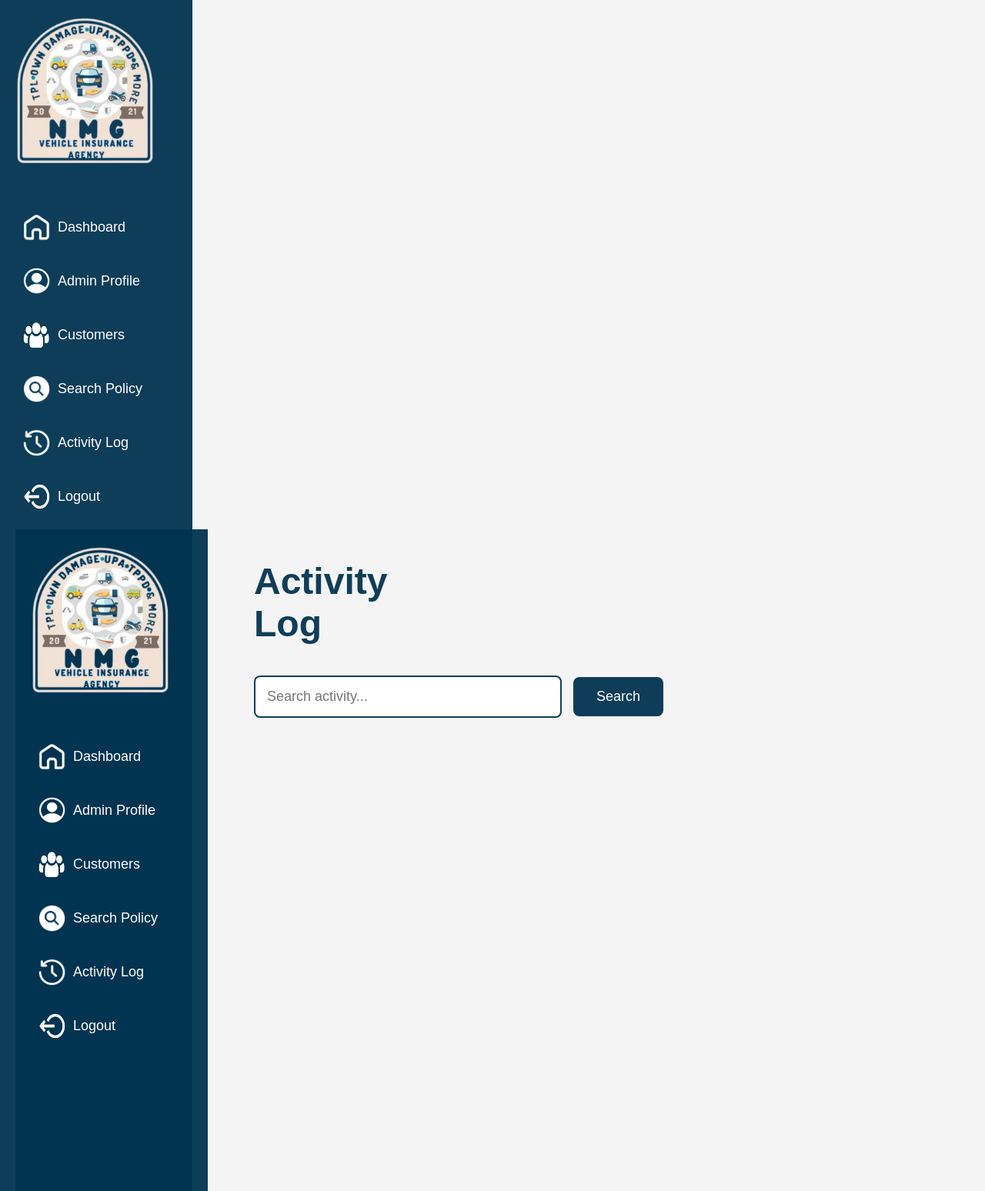
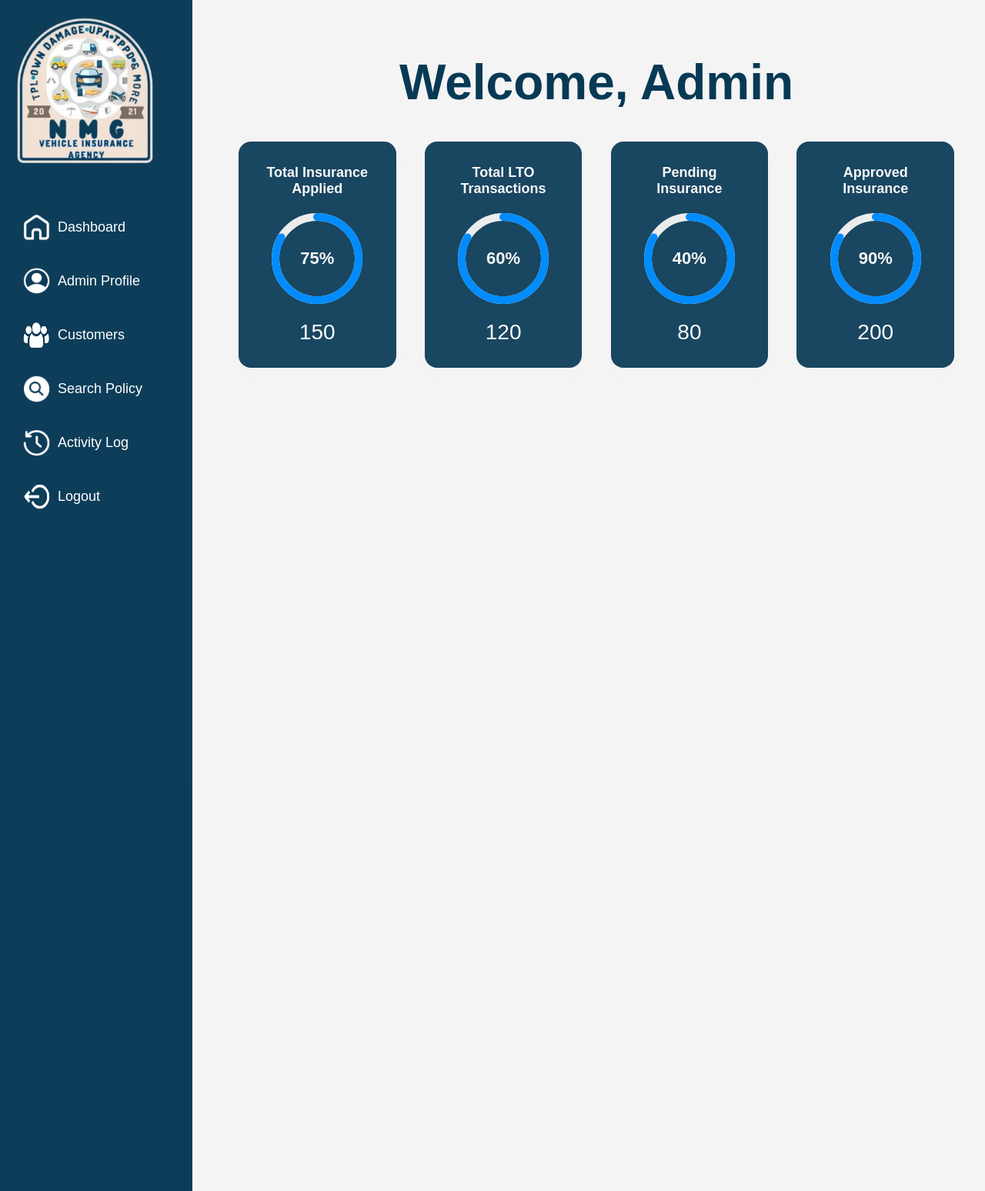
Before and after one commit to RuiRui26/SBDE-CO, a PHP site: page /dashboard.php in a window 1280 px wide. Shown: the whole page at 77% size. Run offline with PHP 8.4, Linux system fonts and the light colour scheme.

Commit message:
dashboard

```diff
--- a/NMG INSURANCE AGENCY/ADMIN VIEW FRONT END/dashboard.php
+++ b/NMG INSURANCE AGENCY/ADMIN VIEW FRONT END/dashboard.php
@@ -22,63 +22,72 @@
             <li><a href="../../Logout_Login/Logout.php"><img src="img2/logout.png" alt="Logout Icon"> Logout</a></li>
             <!DOCTYPE html>
 <html lang="en">
-<head>
-    <meta charset="UTF-8">
-    <meta name="viewport" content="width=device-width, initial-scale=1.0">
-    <title>Activity Log </title>
-    <!-- Favicon -->
-    <link rel="icon" type="imag2/png" href="img2/logo.png">
-    <link rel="stylesheet" href="css/dashboard.css">
-    <link rel="stylesheet" href="css/activitylog.css">
-</head>
-<body>
-    <div class="sidebar">
-        <img src="img2/logo.png" alt="Logo" class="logo">
-        <ul class="menu">
-            <li><a href="dashboard.php"><img src="img2/dashboard.png" alt="Dashboard Icon"> Dashboard</a></li>
-            <li><a href="admin.php"><img src="img2/adminprofile.png" alt="Admin Icon"> Admin Profile</a></li>
-            <li><a href="customer.php"><img src="img2/customers.png" alt="Customers Icon"> Customers</a></li>
-            <li><a href="search.php"><img src="img2/search.png" alt="Search Icon"> Search Policy</a></li>
-            <li><a href="activitylog.php"><img src="img2/activitylog.png" alt="Activity Icon"> Activity Log</a></li>
-            <li><a href="../../Logout_Login/Logout.php"><img src="img2/logout.png" alt="Logout Icon"> Logout</a></li>
+
+</body>
+</html>
         </ul>
     </div>
 
     <!-- Main Content -->
     <div class="main-content">
-        <!-- Title -->
-        <h1 class="activity-title">Activity Log</h1>
-
-        <!-- Search Bar -->
-        <div class="search-container">
-            <input type="text" id="search" placeholder="Search activity...">
-            <button type="submit">Search</button>
+        <div class="welcome-container">
+            <h1>Welcome, Admin</h1>
         </div>
 
-        <!-- Activity Log Table -->
-        <div class="table-container">
-            <table>
-                <thead>
-                    <tr>
-                        <th>Date and Time</th>
-                        <th>Account</th>
-                        <th>Transaction Type</th>
-                    </tr>
-                </thead>
-                <tbody>
-                    <!-- Sample Rows lang te andy -->
-                    <tr>
-                        <td>2024-02-20 10:30 AM</td>
-                        <td>Admin123</td>
-                        <td>Apply Insurance</td>
-                    </tr>
-                    <tr>
-                        <td>2024-02-20 10:30 AM</td>
-                        <td>Admin456</td>
-                        <td>LTO Transaction</td>
-                    </tr>
+        <!-- Stats Container -->
+        <div class="stats-container">
+            <div class="stat-card">
+                <h3>Total Insurance Applied</h3>
+                <div class="progress-container" data-percent="75">
+                    <svg>
+                        <circle cx="50%" cy="50%" r="45%"></circle>
+                        <circle cx="50%" cy="50%" r="45%" class="progress-circle"></circle>
+                    </svg>
+                    <div class="progress-value">75%</div>
+                </div>
+                <p class="stat-number">150</p>
+            </div>
 
-                </tbody>
-            </table>
+            <div class="stat-card">
+                <h3>Total LTO Transactions</h3>
+                <div class="progress-container" data-percent="60">
+                    <svg>
+                        <circle cx="50%" cy="50%" r="45%"></circle>
+                        <circle cx="50%" cy="50%" r="45%" class="progress-circle"></circle>
+                    </svg>
+                    <div class="progress-value">60%</div>
+                </div>
+                <p class="stat-number">120</p>
+            </div>
+
+            <div class="stat-card">
+                <h3>Pending Insurance</h3>
+                <div class="progress-container" data-percent="40">
+                    <svg>
+                        <circle cx="50%" cy="50%" r="45%"></circle>
+                        <circle cx="50%" cy="50%" r="45%" class="progress-circle"></circle>
+                    </svg>
+                    <div class="progress-value">40%</div>
+                </div>
+                <p class="stat-number">80</p>
+            </div>
+
+            <div class="stat-card">
+                <h3>Approved Insurance</h3>
+                <div class="progress-container" data-percent="90">
+                    <svg>
+                        <circle cx="50%" cy="50%" r="45%"></circle>
+                        <circle cx="50%" cy="50%" r="45%" class="progress-circle"></circle>
+                    </svg>
+                    <div class="progress-value">90%</div>
+                </div>
+                <p class="stat-number">200</p>
+            </div>
         </div>
     </div>
+
+    <script src="js/progress.js"></script>
+
+</body>
+
+</html>
```
